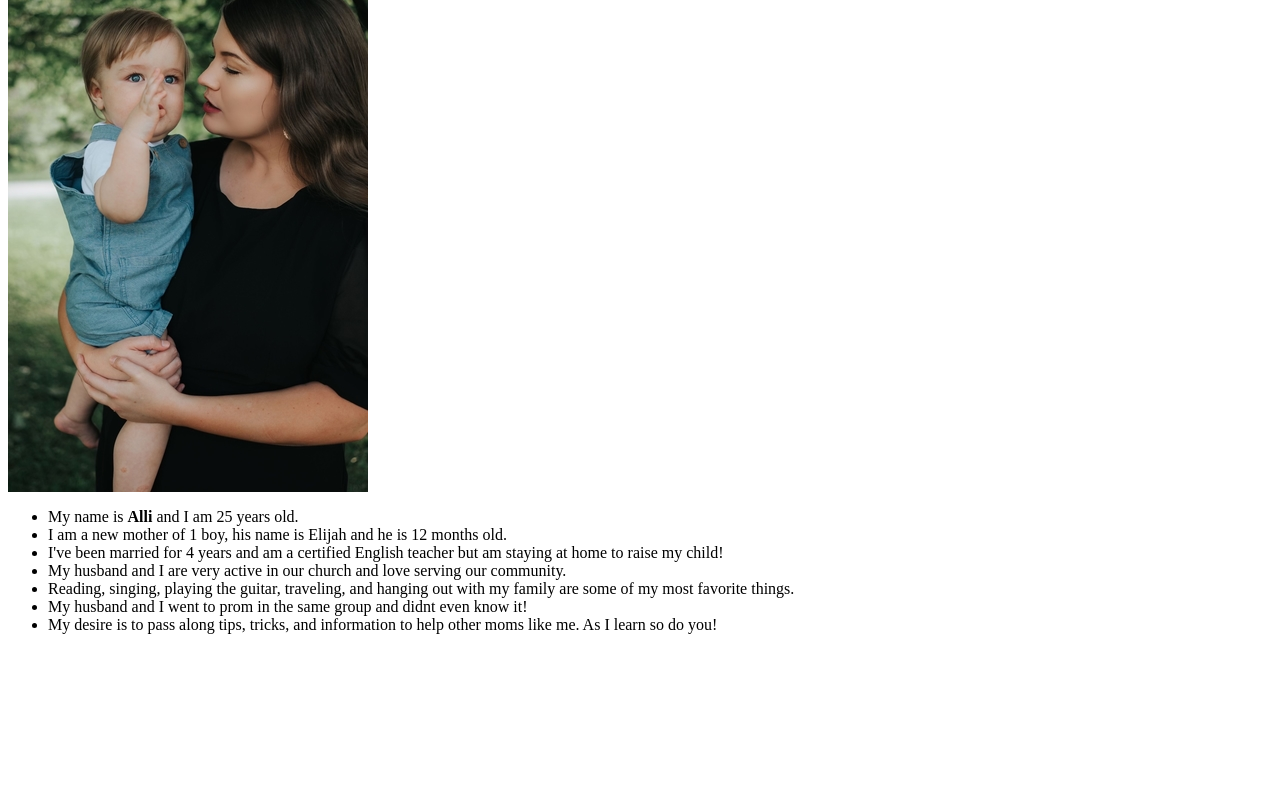
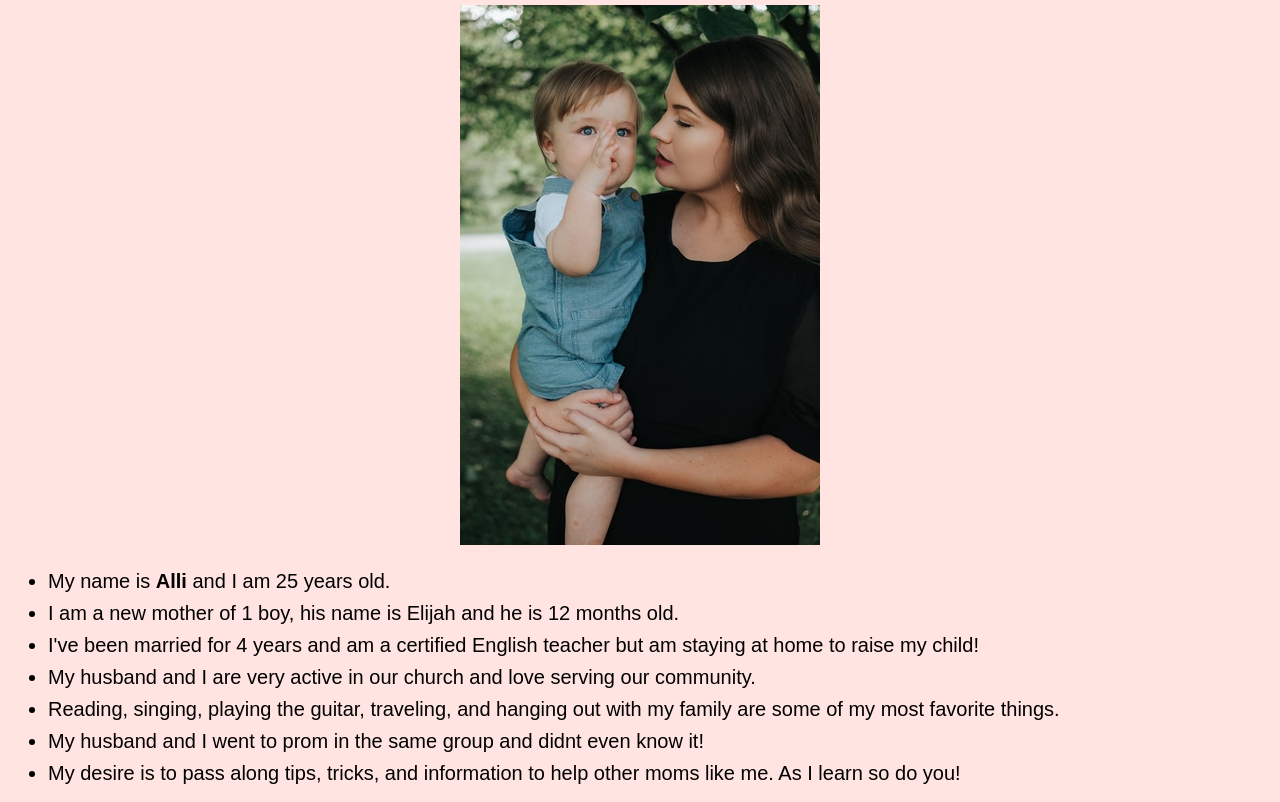
Before and after one commit to allimoore1996/841libraryproject, a plain HTML site: page about.html in a window 1280 px wide. Shown: the part 154-956 px from the top of the page. Before the commit the page ends 804 px from the top, so only its background shows below. Drawn offline with Linux system fonts and the light colour scheme; files that its build step writes are made by us from their sources.

Commit message:
Update about.html

```diff
--- a/about.html
+++ b/about.html
@@ -1,7 +1,7 @@
 <DOCTYPE html>
 	<html>
 	<head>
-		<link rel="stylesheet" href=css/project.css/>
+		<link rel="stylesheet" href=project.css>
 		<meta charset="utf-8">
 		<meta name="viewport" content="width=device-width, initial-scale=1">
 		<div class="box-title">
```
